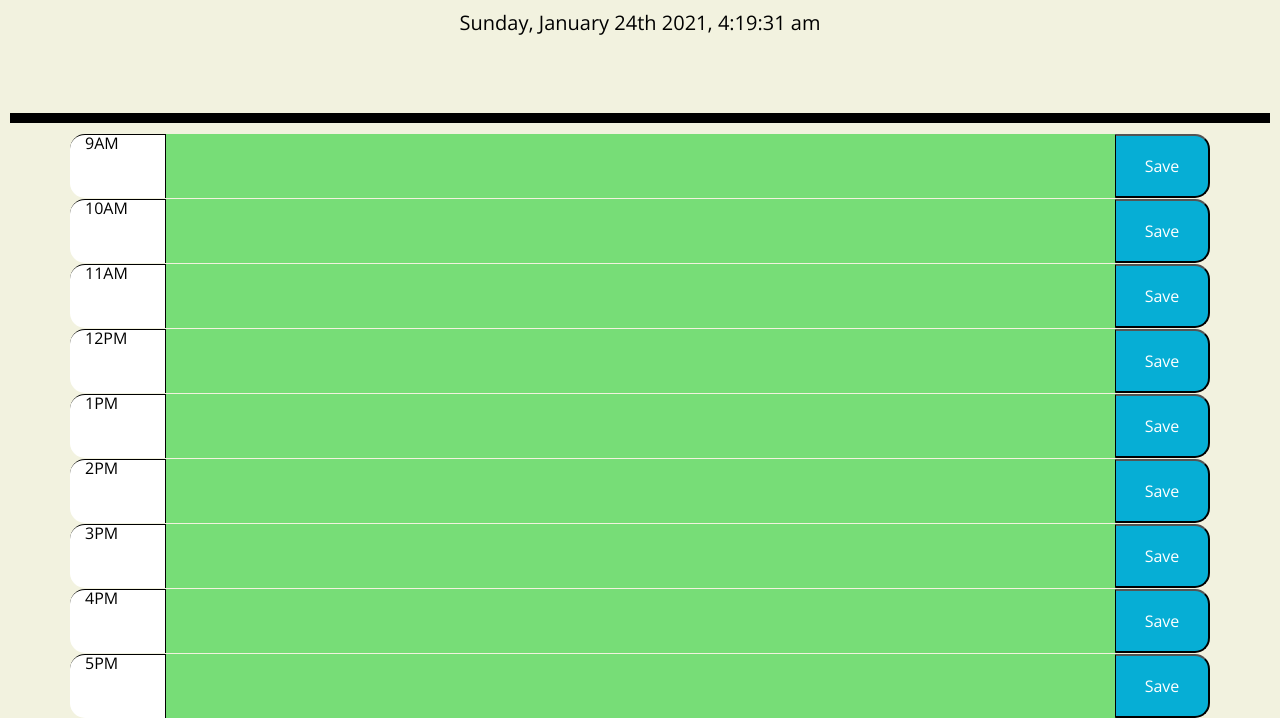
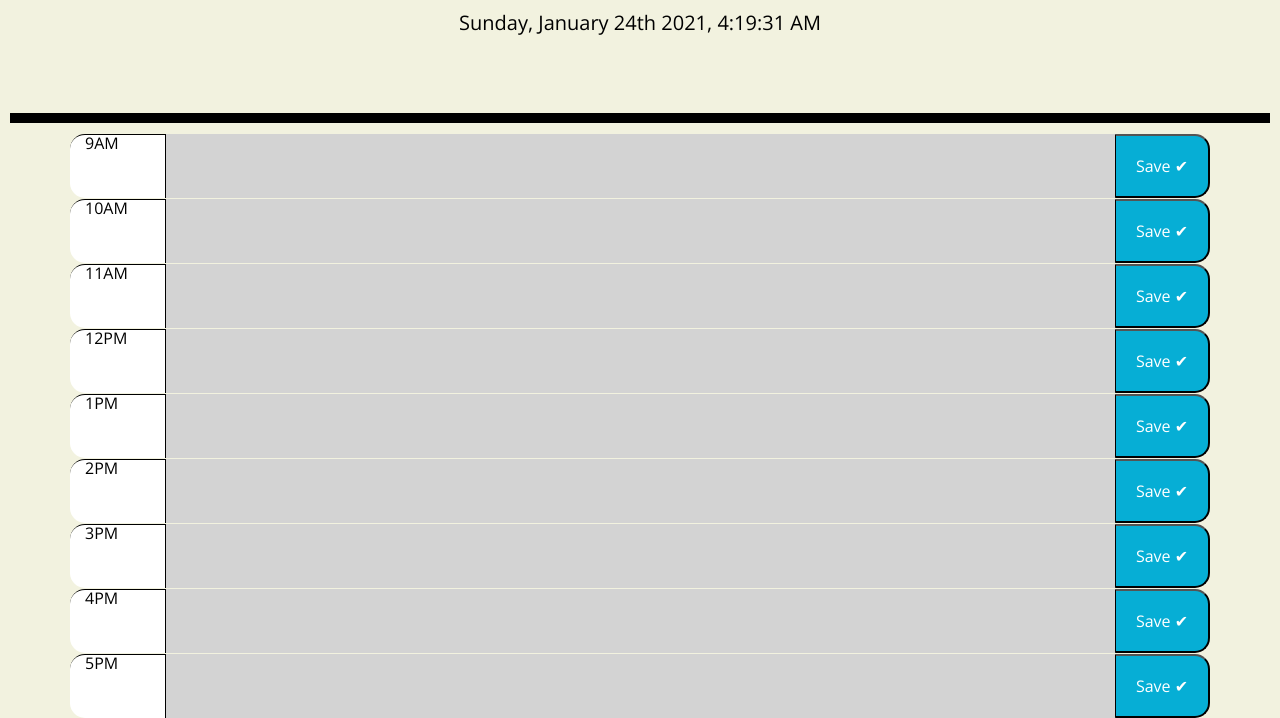
Before and after one commit to zst199394/My_calendar_scheduler_web, a plain HTML site: page Develop/index.html in a window 1280 px wide. Shown: the part 191-909 px from the top of the page. Drawn offline with nearby package versions, Linux system fonts and the light colour scheme.

Commit message:
change if currernttime

```diff
--- a/Develop/index.html
+++ b/Develop/index.html
@@ -26,14 +26,14 @@
     <header class="jumbotron">
       <h1 class="display-3">Work Day Scheduler</h1>
       <p class="lead">A simple calendar app for scheduling your work day</p>
-      <p id="currentDay" class="lead"></p>            <!--???????-->
+      <p id="currentDay" class="lead"></p>
     </header>
     <div class="container">
       <!-- Timeblocks go here -->
       <div class="row">
         <div class="col-1 hour">...</div>
         <textarea class="col-10 future">...</textarea>
-        <button class="col-1 saveBtn">Save &#10004</button>
+        <button class="col-1 saveBtn">...</button>
       </div>
     </div>
 
@@ -42,14 +42,13 @@
     <script src="https://momentjs.com/"></script>
     <script  type="text/javascript">
 
-    var current =moment().format("dddd, MMMM Do YYYY, h:mm:ss a");
-    console.log(current);
+    var current = moment().format("dddd, MMMM Do YYYY, h:mm:ss A");
+    var currentHour = moment().format("hA");
+    console.log(current,currentHour);
     $("#currentDay").text(current);
      // Initial array of time --
     var time =["9AM","10AM","11AM","12PM","1PM","2PM","3PM","4PM","5PM"];
-
     // Function for making div for each time block
-    // function renderTime() {                             ???????????
     // Deleting the time prior to adding new movies
     // (this is necessary otherwise we will have repeat hours)
     $(".container").empty();
@@ -68,19 +67,24 @@
     var b = $("<div>");
       b.addClass("col-1 hour");
       b.text(time[i]);
-      //  $("#" +timeName).append(b);
     var c = $("<textarea>");
-      c.addClass("col-10 future");
+      c.addClass("col-10 past");
+    // if (currentHour === timeName){
+    //   c.addClass("col-10 present");
+    // }
+    // else {
+    //   c.addClass("col-10 future");
+    // }
       c.attr("id","text" +i);
-      // $("#" +timeName).append(c);
+    if(localStorage.getItem(time[i]) != ""){
+      c.val(localStorage.getItem(time[i]));
+    }
     var d = $("<button>");
       d.addClass("col-1 saveBtn");
-      d.text("Save");
+      d.html("Save &#10004");
       d.attr("id","btn" +i);
      $("#" +timeName).append(b,c,d);
   }
-
-
 
     function savePlan(){
       // localStorage.setItem("planText", JSON.stringfy(planText));
@@ -98,18 +102,10 @@
       var localTime = timeNow;
       localStorage.setItem(localTime, JSON.stringify(localPlan));
       console.log("this function works");
-          // render user exsist plan
-      var savedPlan = localStorage.getItem(localPlan);
-      var  savedTime =localStorage.getItem(localTime);
-      if ( timeName === localTime){
-        console.log("savedTime :"+savedTime , "savedPlan :"+savedPlan);
-        c.text = savedPlan;
-      }
+
     });
-
     }
     savePlan();
-
     </script>
   </body>
 </html>
--- a/Develop/style.css
+++ b/Develop/style.css
@@ -48,7 +48,7 @@ textarea{
 
 .past {
   background-color: #d3d3d3;
-  color: white;
+  color: rgb(82, 79, 79);
 }
 
 .present {
```
Also changed, not shown: 1 other file.
